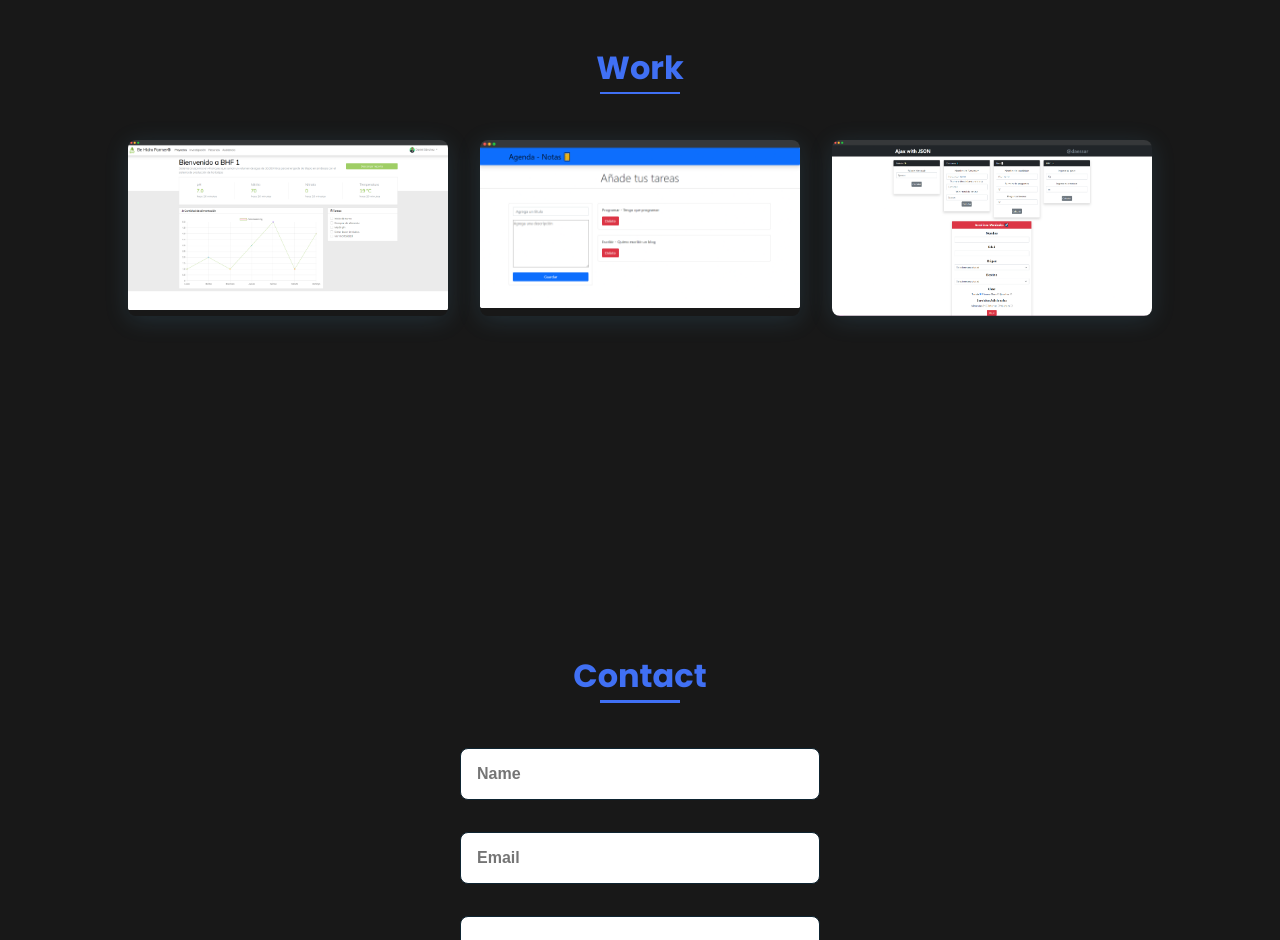
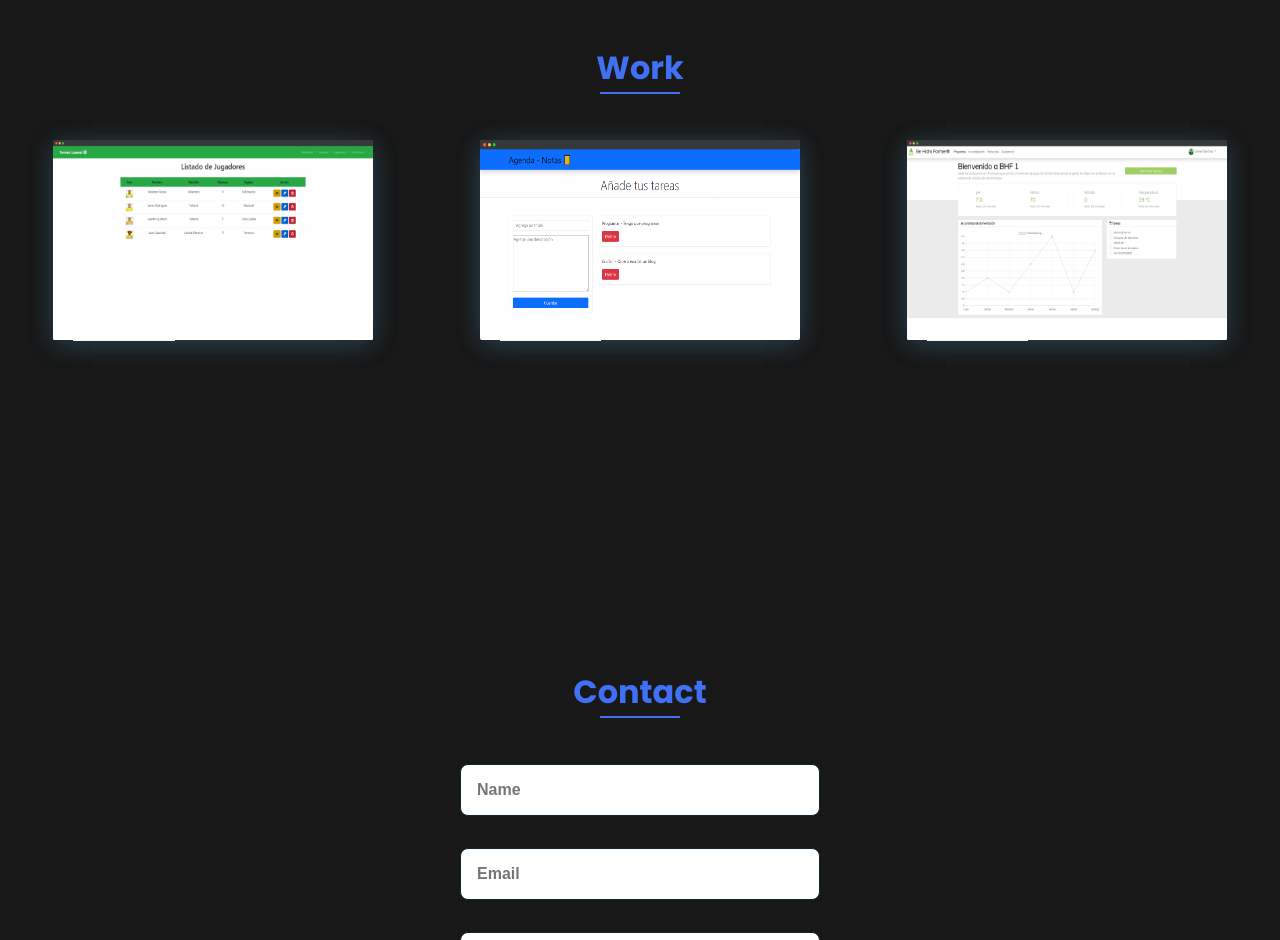
Before and after one commit to daessar/portfolio, a plain HTML site: page index.html in a window 1280 px wide. Shown: the part 2160-3100 px from the top of the page. Drawn offline with nearby package versions, Linux system fonts and the light colour scheme.

Commit message:
Ultimos cambios

```diff
--- a/assets/css/styles.css
+++ b/assets/css/styles.css
@@ -349,20 +349,82 @@ img {
 }
 
 /* ===== WORK =====*/
-.work__container {
-  row-gap: 2rem;
+/* .work__container {
+  width: 1000px;
+  position: relative;
+  display: flex;
+  justify-content: space-between;
+} */
+.container {
+  position: relative;
+  display: flex;
+  justify-content: space-around;
 }
-.work__img {
-  box-shadow: 0 4px 25px rgba(93, 178, 228, 0.15);
-  border-radius: 0.5rem;
-  overflow: hidden;
+.container .card {
+  position: relative;
 }
-.work__img img {
-  transition: 1s;
-  cursor: pointer;
+.container .card .face {
+  width: 320px;
+  height: 200px;
+  transition: 0.5s;
+  box-shadow: 0 4px 25px rgb(93 178 228 / 15%);
 }
-.work__img img:hover {
-  transform: scale(1.1);
+.container .card .face.face1 {
+  position: relative;
+  background: #333;
+  display: flex;
+  justify-content: center;
+  align-items: center;
+  z-index: 1;
+  /* transform: translateY(100px); */
+}
+.container .card .face.face1 .content {
+  /* opacity: 0.2; */
+  transition: 0.5s;
+}
+.container .card .face.face1 .content img {
+  width: 320px;
+  height: 200px;
+}
+.container .card:hover .face.face1 .content {
+  opacity: 1;
+}
+.container .card:hover .face.face1 .content h3 {
+  margin: 10px 0 0;
+  padding: 0;
+  color: #fff;
+}
+.container .card .face.face2 {
+  position: relative;
+  background: #0e2431;
+  display: flex;
+  justify-content: center;
+  align-items: center;
+  padding: 20px;
+  box-sizing: border-box;
+  box-shadow: 0 4px 25px rgb(93 178 228 / 15%);
+  transform: translateY(-200px);
+}
+.container .card:hover .face.face2 {
+  transform: translateY(0);
+}
+.container .card .face.face2 .content p {
+  margin: 0;
+  padding: 0;
+  color: #fff;
+}
+.container .card .face.face2 .content a {
+  margin: 15px 0 0;
+  display: inline-block;
+  text-decoration: none;
+  font-weight: 900;
+  color: #fff;
+  padding: 5px;
+  border: 1px solid #fff;
+}
+.container .card .face.face2 .content a:hover {
+  background: #333;
+  color: #fff;
 }
 
 /* ===== CONTACT =====*/
@@ -495,9 +557,9 @@ img {
     width: 300px;
   }
   .work__container {
-    grid-template-columns: repeat(3, 1fr);
+    /* grid-template-columns: repeat(3, 1fr);
     grid-template-rows: repeat(2, 1fr);
-    column-gap: 2rem;
+    column-gap: 2rem; */
   }
   .contact__form {
     width: 360px;
--- a/index.html
+++ b/index.html
@@ -24,8 +24,6 @@
       href="assets/img/favicon.png"
       type="image/x-icon"
     />
-    <!-- TAG CANVA -->
-    <script src="assets/js/tagcanvas.min.js" type="text/javascript"></script>
 
     <title>Daniel Sánchez - Portfolio 📑</title>
   </head>
@@ -200,15 +198,69 @@
       <section class="work section" id="work">
         <h2 class="section-title">Work</h2>
 
-        <div class="work__container bd-grid">
-          <div class="work__img">
-            <a href=""><img src="assets/img/bhf_dashboard.png" alt="bhf" /></a>
+        <!-- <div class="work__container bd-grid">
+          <div class="works__container">
+            <img src="assets/img/bhf_dashboard.png" alt="bhf" />
           </div>
-          <div class="work__img">
+          <div class="works__container">
             <img src="assets/img/tasks_app.png" alt="" />
           </div>
-          <div class="work__img">
+          <div class="works__container">
             <img src="assets/img/ajax_app.png" alt="" />
+          </div>
+        </div> -->
+
+        <div class="container">
+          <div class="card">
+            <div class="face face1">
+              <div class="content">
+                <img src="assets/img/torneo_laravel.png" />
+              </div>
+            </div>
+            <div class="face face2">
+              <div class="content">
+                <p>
+                  Lorem ipsum dolor sit, amet consectetur adipisicing elit.
+                  Omnis consequatur, nam qui similique fugiat maiores, corporis
+                  aliquid neque amet recusandae libero dignissimos?
+                </p>
+                <a href="#">Read more</a>
+              </div>
+            </div>
+          </div>
+          <div class="card">
+            <div class="face face1">
+              <div class="content">
+                <img src="assets/img/tasks_app.png" />
+              </div>
+            </div>
+            <div class="face face2">
+              <div class="content">
+                <p>
+                  Lorem ipsum dolor sit, amet consectetur adipisicing elit.
+                  Omnis consequatur, nam qui similique fugiat maiores, corporis
+                  aliquid neque amet recusandae libero dignissimos.
+                </p>
+                <a href="#">Read more</a>
+              </div>
+            </div>
+          </div>
+          <div class="card">
+            <div class="face face1">
+              <div class="content">
+                <img src="assets/img/bhf_dashboard.png" />
+              </div>
+            </div>
+            <div class="face face2">
+              <div class="content">
+                <p>
+                  Lorem ipsum dolor sit, amet consectetur adipisicing elit.
+                  Omnis consequatur, nam qui similique fugiat maiores, corporis
+                  aliquid neque amet recusandae libero dignissimos.
+                </p>
+                <a href="#">Read more</a>
+              </div>
+            </div>
           </div>
         </div>
       </section>
@@ -280,16 +332,14 @@
         copyright all right reserved
       </p>
     </footer>
-
+    <!--===== SCROLL REVEAL =====-->
+    <script src="https://unpkg.com/scrollreveal"></script>
     <!-- TYPEDJS -->
     <script src="https://cdn.jsdelivr.net/npm/typed.js@2.0.12"></script>
-
-    <!--===== SCROLL REVEAL =====-->
-    <script src="https://unpkg.com/scrollreveal"></script>
-
+    <!-- TAG CANVA -->
+    <script src="assets/js/tagcanvas.min.js" type="text/javascript"></script>
     <!--===== MAIN JS =====-->
     <script src="assets/js/main.js"></script>
-
     <!-- FORM CONTACT -->
     <script src="assets/js/form.js"></script>
   </body>
```
Also changed, not shown: assets/img/foto_perfil.png.
